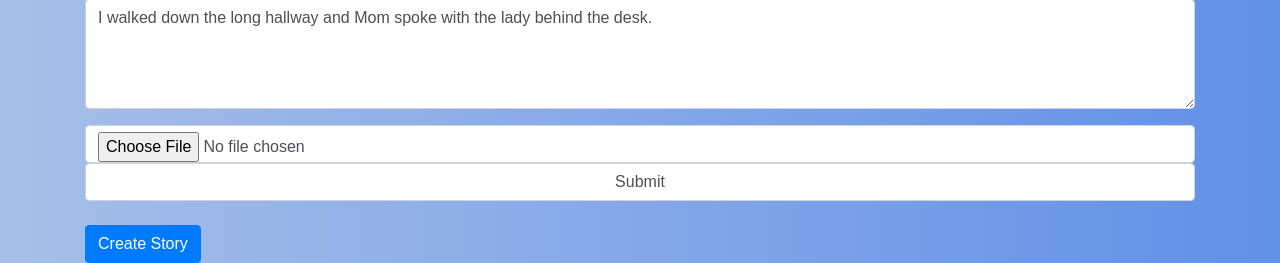
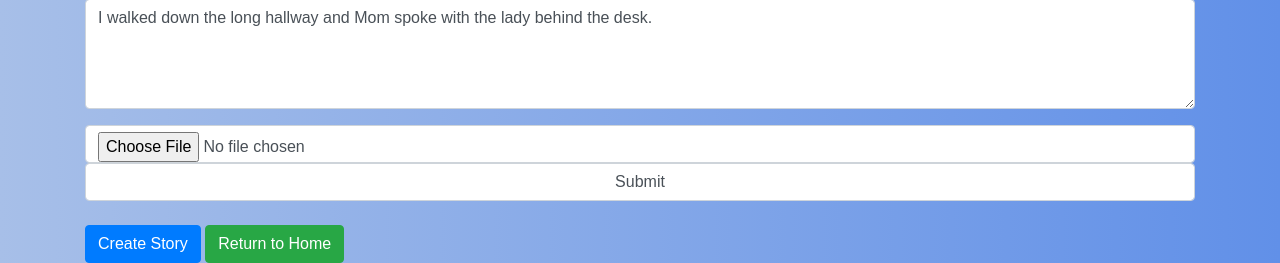
Before and after one commit to delaware19/team-5, a Flask app: template templates/createStories.html in a window 1280 px wide. Shown: the part 592-855 px from the top of the page. Run offline with Flask 2, Linux system fonts and the light colour scheme; the template is opened without the code that fills it, so the values that code supplies are empty; some libraries are stand-ins or nearby versions.

Commit message:
additonal functionality added

```diff
--- a/templates/createStories.html
+++ b/templates/createStories.html
@@ -48,6 +48,7 @@
   </form>
   <br>
   <button type="submit" class="btn btn-primary"> Create Story </button>
+  <a href="/" class="btn btn-success">Return to Home</a>
 </form>
 
 {% endblock content %}
```
